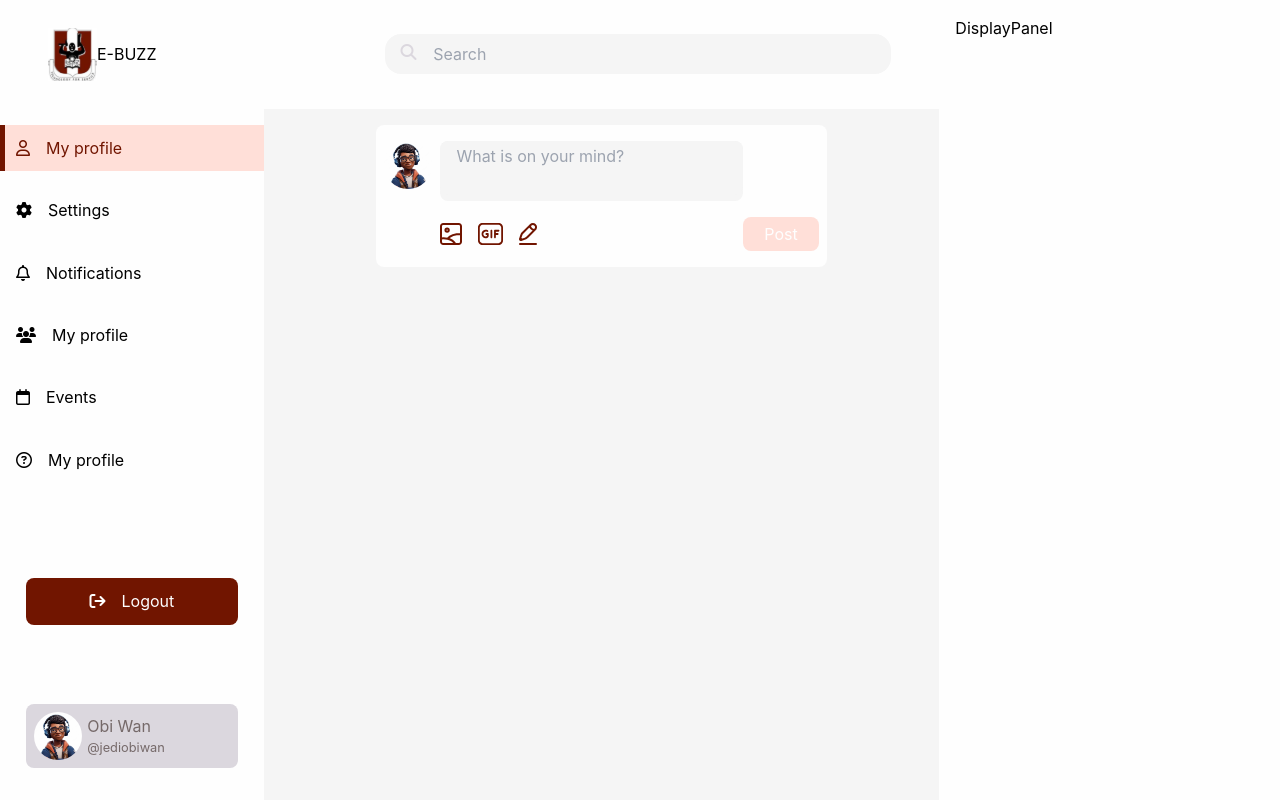
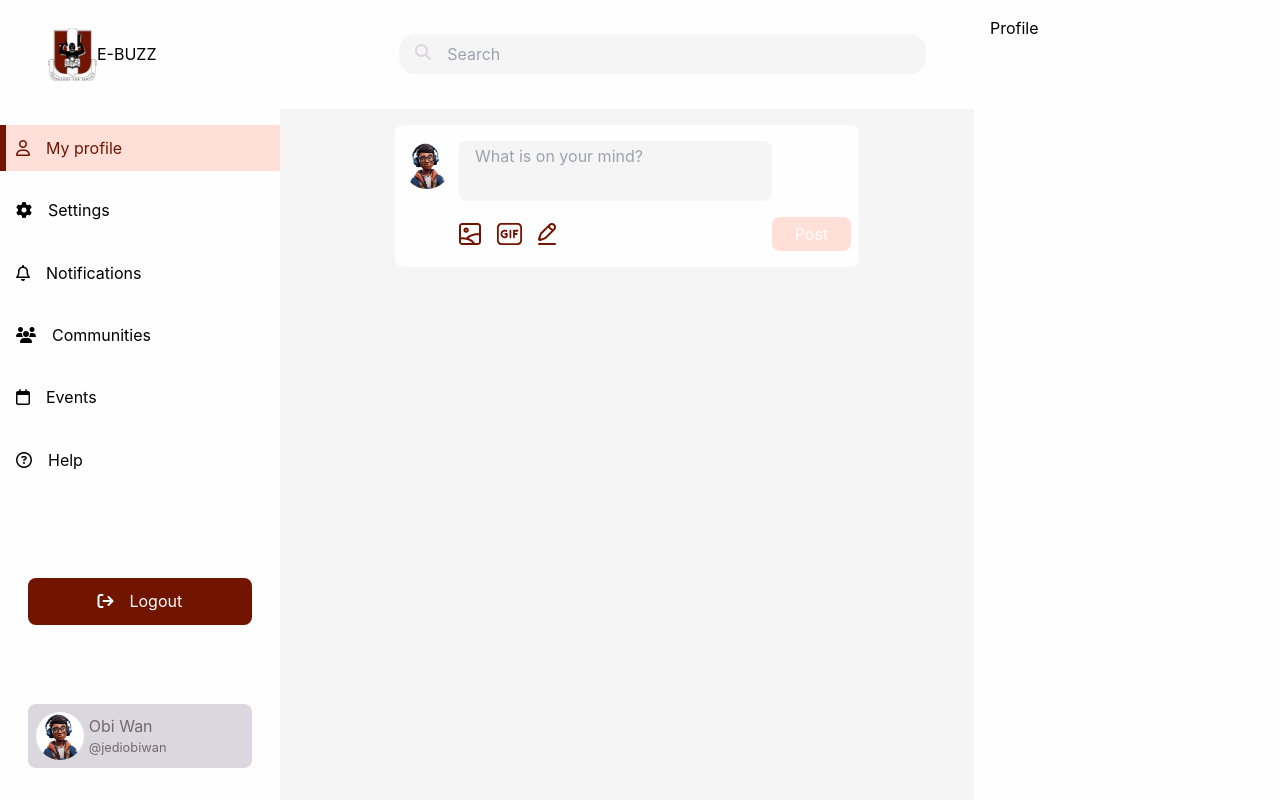
Before and after one commit to esutBuzz/ebuzz-frontend, a React (Vite) app: page /dashboard in a window 1280 px wide. Built offline with nearby package versions, Linux system fonts and the light colour scheme; a web font is replaced by a local one.

Commit message:
Add pages to display model and link them to sidenav

```diff
--- a/data/SideNav.json
+++ b/data/SideNav.json
@@ -16,7 +16,7 @@
     },
     {
         "id": 4,
-        "title": "My profile",
+        "title": "Communities",
         "icon": "fa-solid fa-users"
     },
     {
@@ -26,7 +26,7 @@
     },
     {
         "id": 6,
-        "title": "My profile",
+        "title": "Help",
         "icon": "fa-regular fa-circle-question"
     }
 ]
--- /dev/null
+++ b/src/components/DisplayPanel/Components/Notifications.jsx
@@ -0,0 +1,15 @@
+import styled from "styled-components"
+
+const NotificationsDisplay = styled.main`
+    position: relative;
+    width: 100%;
+    height: 100%;
+`
+
+export default function Notifications() {
+  return (
+    <NotificationsDisplay>
+        Notifications
+    </NotificationsDisplay>
+  )
+}
--- /dev/null
+++ b/src/components/DisplayPanel/Components/Profile.jsx
@@ -0,0 +1,15 @@
+import styled from "styled-components"
+
+const ProfileDisplay = styled.main`
+    position: relative;
+    width: 100%;
+    height: 100%;
+`
+
+export default function Profile() {
+  return (
+    <ProfileDisplay>
+        Profile
+    </ProfileDisplay>
+  )
+}
--- /dev/null
+++ b/src/components/DisplayPanel/Components/Settings.jsx
@@ -0,0 +1,15 @@
+import styled from "styled-components"
+
+const SettingsDisplay = styled.main`
+    position: relative;
+    width: 100%;
+    height: 100%;
+`
+
+export default function Settings() {
+  return (
+    <SettingsDisplay>
+        Settings
+    </SettingsDisplay>
+  )
+}
--- a/src/components/DisplayPanel/DisplayPanel.jsx
+++ b/src/components/DisplayPanel/DisplayPanel.jsx
@@ -1,5 +1,8 @@
 import styled from "styled-components"
 import { colors, values } from "../../StyledComponents/Styles"
+import Profile from "./Components/Profile"
+import Settings from "./Components/Settings"
+import Notifications from "./Components/Notifications"
 
 const DisplayContent = styled.main`
 	position: relative;
@@ -7,12 +10,15 @@ const DisplayContent = styled.main`
 	width: ${values.width};
 	height: ${values.height};
 	background: ${colors.white};
+	overflow-x: hidden;
 `
 
-export default function DisplayPanel({className}) {
+export default function DisplayPanel({className, activeComponent}) {
   return (
 	<DisplayContent className={className}>
-		DisplayPanel
+		{activeComponent === 'My profile' && <Profile />}
+      	{activeComponent === 'Settings' && <Settings />}
+      	{activeComponent === 'Notifications' && <Notifications />}
 	</DisplayContent>
   )
 }
--- a/src/components/SideNav/SideNav.jsx
+++ b/src/components/SideNav/SideNav.jsx
@@ -5,7 +5,7 @@ import ToggleButton from '../ToggleButton/ToggleButton'
 import avatar from '/images/avatar.jpg'
 import './SideNav.scss'
 
-export default function SideNav({className}) {
+export default function SideNav({className, onToggle}) {
     const [active, setActive] = useState(0)
 
     function handleActive(index){
@@ -25,11 +25,15 @@ export default function SideNav({className}) {
                 {data.map((items, index) => (
                     <ToggleButton
                         key={index}
+                        type={'button'}
                         text={items.title}
                         icon={items.icon}
                         isActive={active === index}
                         className={'side-btns'}
-                        onClick={() => handleActive(index)}
+                        onClick={() => {
+                            handleActive(index)
+                            onToggle(items.title)
+                        }}
                     />
                 ))}
             </nav>
--- a/src/components/ToggleButton/ToggleButton.jsx
+++ b/src/components/ToggleButton/ToggleButton.jsx
@@ -17,9 +17,10 @@ const TouchButton = styled.button`
     border-radius: ${values.smallRadius};
 `
 
-export default function ToggleButton({title, text, icon, onClick, className, disabled, children, image, isActive}) {
+export default function ToggleButton({title, text, icon, type, onClick, className, disabled, children, image, isActive}) {
     return(
         <TouchButton
+            type={type}
             disabled={disabled}
             onClick={onClick}
             className={`${className} ${isActive ? 'activated' : ''} ${disabled ? 'disable': ''}`}
--- a/src/pages/Dashboard/Dashboard.jsx
+++ b/src/pages/Dashboard/Dashboard.jsx
@@ -1,3 +1,4 @@
+import { useState } from "react"
 import { styled } from "styled-components"
 import { colors, devices, values } from "../../StyledComponents/Styles"
 import TopNav from "../../components/TopNav/TopNav"
@@ -39,12 +40,18 @@ const DashboardContent = styled.main`
 `
 
 export default function Dashboard() {
+	const [activeComponent, setActiveComponent] = useState('My profile')
+
+	const handleToggleClick = (componentName) => {
+		setActiveComponent(componentName)
+	}
+
 	return (
 		<DashboardContent>
 			<TopNav className={'top'} />
-			<SideNav className={'side'} />
+			<SideNav className={'side'} onToggle={handleToggleClick} />
 			<Feed className={'feed'} />
-			<DisplayPanel className={'panel'} />
+			<DisplayPanel className={'panel'} activeComponent={activeComponent} />
 		</DashboardContent>
 	)
 }
```
